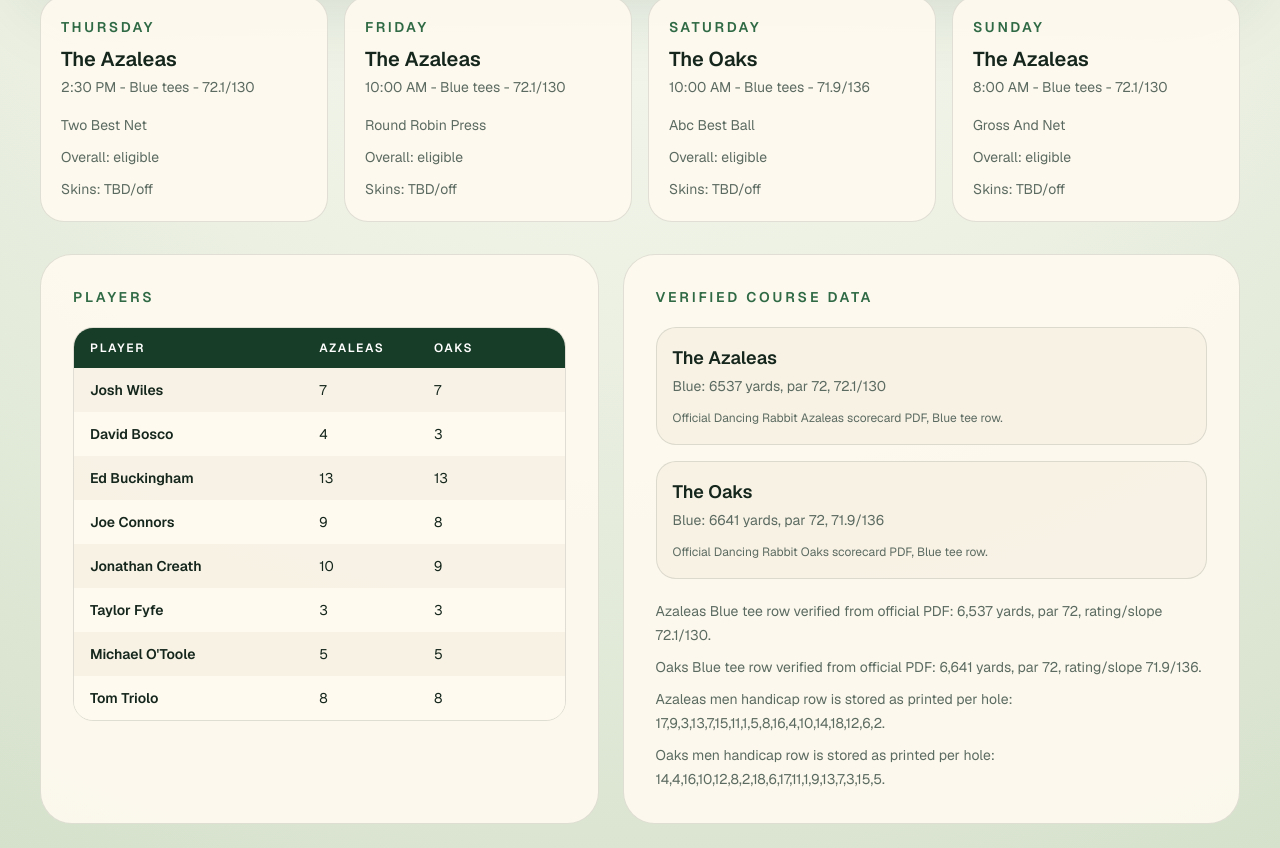
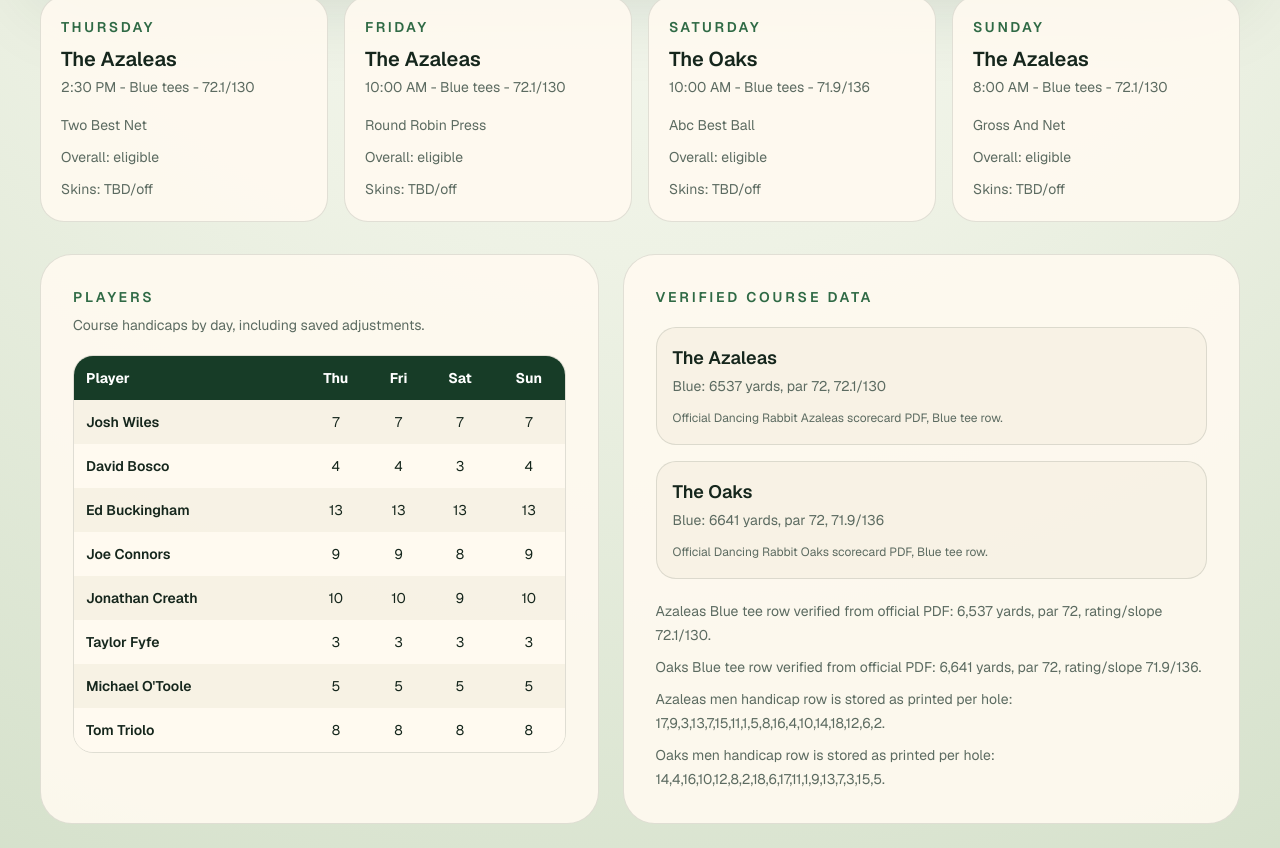
Before and after one commit to jawiles1/major-pool-winners, a Next.js app in the folder web/: page /trips/dancing-rabbit-2026 in a window 1280 px wide. Shown: the part 551-1399 px from the top of the page. Built offline with nearby package versions, Linux system fonts and the light colour scheme; no server answers; the database is empty.

Commit message:
Show saved daily handicaps on trip home

```diff
--- a/web/src/app/trips/dancing-rabbit-2026/page.tsx
+++ b/web/src/app/trips/dancing-rabbit-2026/page.tsx
@@ -1,10 +1,10 @@
 import Link from "next/link";
+import { DancingRabbitPlayerHandicaps } from "@/components/dancing-rabbit-player-handicaps";
 
 import {
   dancingRabbitTrip,
   formatMoney,
   getCourse,
-  getCourseHandicap,
 } from "@/lib/dancing-rabbit";
 
 export default function DancingRabbitTripPage() {
@@ -116,25 +116,7 @@ export default function DancingRabbitTripPage() {
             <p className="text-sm font-semibold uppercase tracking-[0.2em] text-accent">
               Players
             </p>
-            <div className="mt-5 overflow-hidden rounded-[1.25rem] border border-line">
-              <div className="grid grid-cols-[1.4fr_0.7fr_0.7fr] bg-accent-strong px-4 py-3 text-xs font-semibold uppercase tracking-[0.14em] !text-white">
-                <div>Player</div>
-                <div>Azaleas</div>
-                <div>Oaks</div>
-              </div>
-              {dancingRabbitTrip.players.map((player, index) => (
-                <div
-                  key={player.id}
-                  className={`grid grid-cols-[1.4fr_0.7fr_0.7fr] px-4 py-3 text-sm ${
-                    index % 2 === 0 ? "bg-background/70" : "bg-card"
-                  }`}
-                >
-                  <div className="font-semibold">{player.name}</div>
-                  <div>{getCourseHandicap(player, "azaleas")}</div>
-                  <div>{getCourseHandicap(player, "oaks")}</div>
-                </div>
-              ))}
-            </div>
+            <DancingRabbitPlayerHandicaps />
           </article>
 
           <article className="rounded-[2rem] border border-line bg-card/90 p-6 sm:p-8">
--- /dev/null
+++ b/web/src/components/dancing-rabbit-player-handicaps.tsx
@@ -0,0 +1,48 @@
+"use client";
+
+import { useEffect, useState } from "react";
+import { dancingRabbitTrip, getPlayerDayHandicap, type HandicapOverrideState } from "@/lib/dancing-rabbit";
+import { loadHandicapOverrides } from "@/lib/dancing-rabbit-handicap-overrides";
+
+export function DancingRabbitPlayerHandicaps() {
+  const [overrides, setOverrides] = useState<HandicapOverrideState | null>(null);
+  const [failed, setFailed] = useState(false);
+
+  useEffect(() => {
+    let active = true;
+    let busy = false;
+    async function refresh() {
+      if (document.hidden || busy) return;
+      busy = true;
+      try {
+        const saved = await loadHandicapOverrides();
+        if (active) { setOverrides(saved); setFailed(false); }
+      } catch { if (active) setFailed(true); }
+      finally { busy = false; }
+    }
+    void refresh();
+    const timer = setInterval(refresh, 60000);
+    document.addEventListener("visibilitychange", refresh);
+    return () => { active = false; clearInterval(timer); document.removeEventListener("visibilitychange", refresh); };
+  }, []);
+
+  return (
+    <>
+      <p className="mt-2 text-sm text-muted">Course handicaps by day, including saved adjustments.</p>
+      {(!overrides || failed) && <p role="status" className="mt-2 text-sm text-muted">{failed ? "Unable to refresh handicaps. Any displayed values are the last loaded adjustments." : "Loading saved handicaps…"}</p>}
+      <div className="mt-5 overflow-x-auto rounded-[1.25rem] border border-line">
+        <table className="w-full min-w-[380px] text-left text-sm">
+          <thead className="bg-accent-strong !text-white">
+            <tr><th scope="col" className="px-3 py-3">Player</th>{dancingRabbitTrip.days.map(day => <th key={day.id} scope="col" className="px-2 py-3 text-center">{day.label.slice(0, 3)}</th>)}</tr>
+          </thead>
+          <tbody>{dancingRabbitTrip.players.map((player, index) => (
+            <tr key={player.id} className={index % 2 === 0 ? "bg-background/70" : "bg-card"}>
+              <th scope="row" className="px-3 py-3 font-semibold">{player.name}</th>
+              {dancingRabbitTrip.days.map(day => <td key={day.id} className="px-2 py-3 text-center">{overrides ? getPlayerDayHandicap(day, player, overrides) : "—"}</td>)}
+            </tr>
+          ))}</tbody>
+        </table>
+      </div>
+    </>
+  );
+}
```
